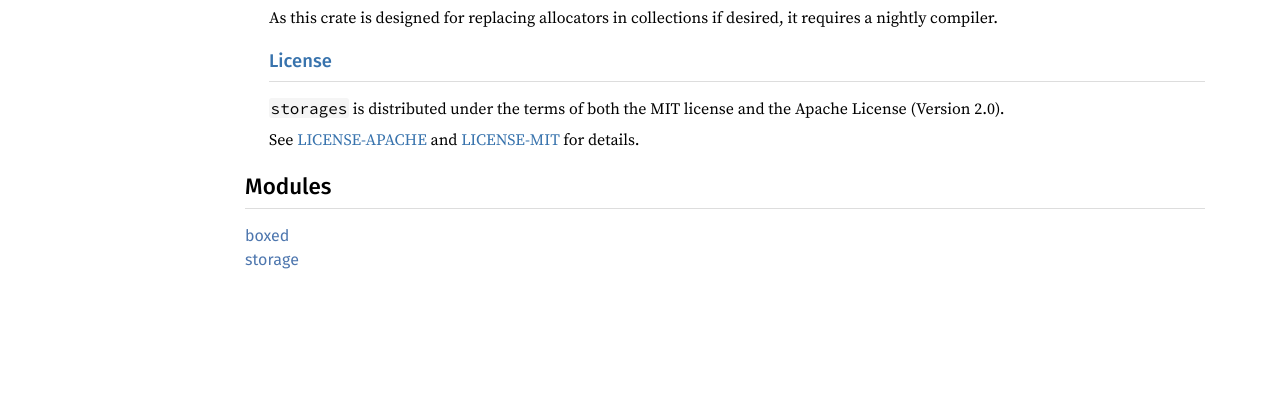
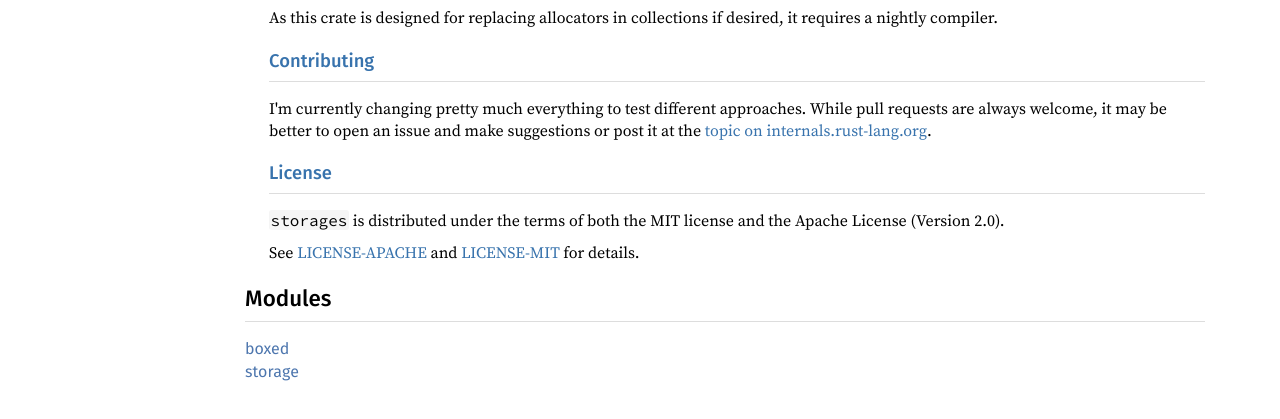
Before and after one commit to TimDiekmann/storages, a plain HTML site: page storages/index.html in a window 1280 px wide. Shown: the part 1099-1518 px from the top of the page. Before the commit the page ends 1405 px from the top, so only its background shows below. Drawn offline with Linux system fonts and the light colour scheme.

Commit message:
Deploying to gh-pages from  @ 6f1ffaf318df861cb16fbf059d976b3794d05e74 🚀

```diff
--- a/storages/index.html
+++ b/storages/index.html
@@ -10,6 +10,10 @@
 <p>Test environment for storage-based collection rather than allocator-based.</p>
 <p>As this crate is designed for replacing allocators in collections if desired,
 it requires a nightly compiler.</p>
+<h2 id="contributing" class="section-header"><a href="#contributing">Contributing</a></h2>
+<p>I'm currently changing pretty much everything to test different approaches.
+While pull requests are always welcome, it may be better to open an issue
+and make suggestions or post it at the <a href="https://internals.rust-lang.org/t/is-custom-allocators-the-right-abstraction/13460">topic on internals.rust-lang.org</a>. </p>
 <h2 id="license" class="section-header"><a href="#license">License</a></h2>
 <p><code>storages</code> is distributed under the terms of both the MIT license and the Apache License (Version 2.0).</p>
 <p>See <a href="https://github.com/TimDiekmann/storages/blob/main/LICENSE-APACHE">LICENSE-APACHE</a> and <a href="https://github.com/TimDiekmann/storages/blob/main/LICENSE-MIT">LICENSE-MIT</a> for details.</p>
```
